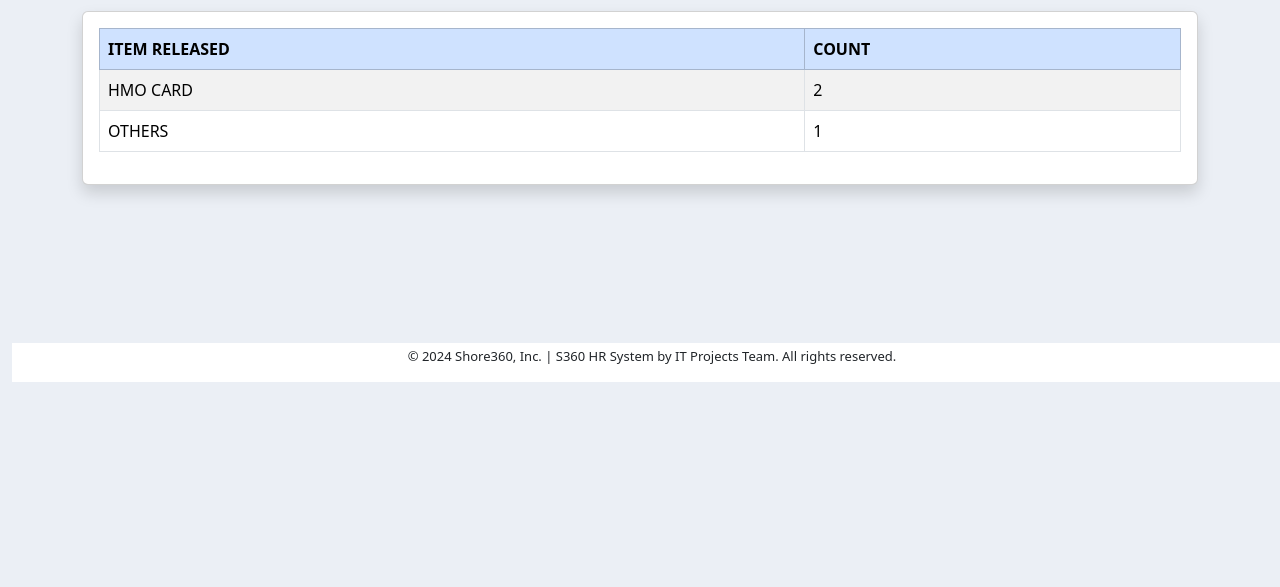
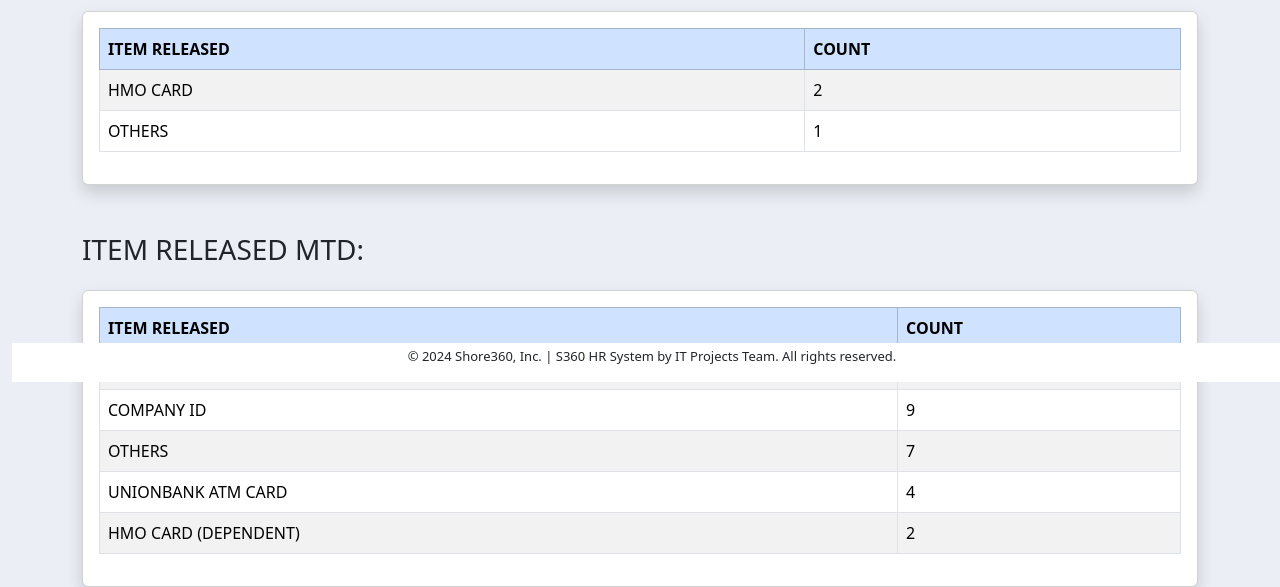
Before and after one commit to renzo031109/HR_System, a Django app: page /dashboard/ in a window 1280 px wide. Shown: the part 418-1005 px from the top of the page. Before the commit the page ends 800 px from the top, so only its background shows below. Run offline with Django 5.2, Linux system fonts and the light colour scheme; data comes from the database, SQL or seed files in the repository; both versions use the stored data as it was after the commit; some libraries are stand-ins or nearby versions.

Commit message:
add mtd to report to dashboard

```diff
--- a/dashboard/templates/dashboard/dashboard.html
+++ b/dashboard/templates/dashboard/dashboard.html
@@ -70,4 +70,40 @@
 </div>
 
 
+<div class="dasboard-title mt-5 pb-3">
+  <h3>ITEM RELEASED MTD: </h3>
+</div>
+
+<div class="row">
+  <div class="col-12">
+
+        <div class="card card-body shadow fade show">
+
+          <table class="table table-bordered table-hover table-striped">
+                <thead class="table-primary">
+                  <tr>
+                    <th scope="col">ITEM RELEASED</th>
+                    <th scope="col">COUNT</th>
+                  </tr>
+                </thead>
+                <tbody>
+                  {% for item in component_stat_month %}
+                  <tr>
+                    <td>{{ item.component__component }}</td>
+                    <td>{{ item.total_count }}</td>
+                  </tr>
+                  {% empty %}
+                  <td>There has been no availment today so far.</td>
+                  <td></td>
+                  {% endfor %}
+
+                </tbody>
+              </table>
+
+        </div>
+
+  </div>
+</div>
+
+
 {% endblock content %}
--- a/dashboard/views.py
+++ b/dashboard/views.py
@@ -12,45 +12,85 @@
 
 
 
-def dashboard(request):
+# def dashboard(request):
+#     # Get the current date, month, and year
+#     now = datetime.datetime.now()
+#     current_year = now.year
+#     current_month = now.month
+#     today = now.date()
 
-    stat = Statistics.objects.all()
+#     # Calculate today's transactions
+#     transaction_today = Statistics.objects.filter(date__date=today).count()
+
+#     # Calculate monthly transactions
+#     transaction_month = Statistics.objects.filter(date__year=current_year, date__month=current_month).count()
+
+#     # Get the list of monthly records
+#     monthly_records = Statistics.objects.filter(date__year=current_year, date__month=current_month)
+
+#     # Group components and count released items for today
+#     component_stat = (Employee_Record.objects
+#                       .filter(date__date=today)
+#                       .values('component__component')
+#                       .annotate(total_count=Sum('count'))
+#                       .order_by('-total_count'))
+
+
+#     component_sta_month = (Employee_Record.objects
+#                       .filter(date__date=monthly_records)
+#                       .values('component__component')
+#                       .annotate(total_count=Sum('count'))
+#                       .order_by('-total_count'))
 
 
 
-    # Get the current month and year
+
+#     context = {
+#         'transaction_month': transaction_month,
+#         'transaction_today': transaction_today,
+#         'component_stat': component_stat,
+#         'component_sta_month': component_sta_month
+#     }
+
+#     return render(request, 'dashboard/dashboard.html', context)
+
+
+
+def dashboard(request):
+    # Get the current date, month, and year
     now = datetime.datetime.now()
     current_year = now.year
     current_month = now.month
+    today = now.date()
 
-    today = datetime.datetime.now().date()
+    # Calculate today's transactions
+    transaction_today = Statistics.objects.filter(date__date=today).count()
 
-    #Transaction today summary
-    transaction_today = 0
-    for transaction_date in stat:
-        if transaction_date.date.date() == datetime.datetime.now().date():
-            transaction_today += 1
+    # Calculate monthly transactions
+    transaction_month = Statistics.objects.filter(date__year=current_year, date__month=current_month).count()
 
+    # Get the list of monthly records
+    monthly_records = Statistics.objects.filter(date__year=current_year, date__month=current_month)
 
-    # Filter for records in the current month
-    stat = Statistics.objects.filter(date__year=current_year, date__month=current_month)
-    transaction_month = stat.count()
-
-
-    #This will group component and count released items today
-    #componen__component will get the values of the field
+    # Group components and count released items for today
     component_stat = (Employee_Record.objects
                       .filter(date__date=today)
                       .values('component__component')
                       .annotate(total_count=Sum('count'))
-                      .order_by('-total_count')
-                    )
+                      .order_by('-total_count'))
+
+    # Group components and count released items for the current month
+    component_stat_month = (Employee_Record.objects
+                            .filter(date__year=current_year, date__month=current_month)
+                            .values('component__component')
+                            .annotate(total_count=Sum('count'))
+                            .order_by('-total_count'))
 
     context = {
-
         'transaction_month': transaction_month,
         'transaction_today': transaction_today,
-        'component_stat': component_stat
+        'component_stat': component_stat,
+        'component_stat_month': component_stat_month
     }
 
     return render(request, 'dashboard/dashboard.html', context)
```
Also changed, not shown: db.sqlite3.
